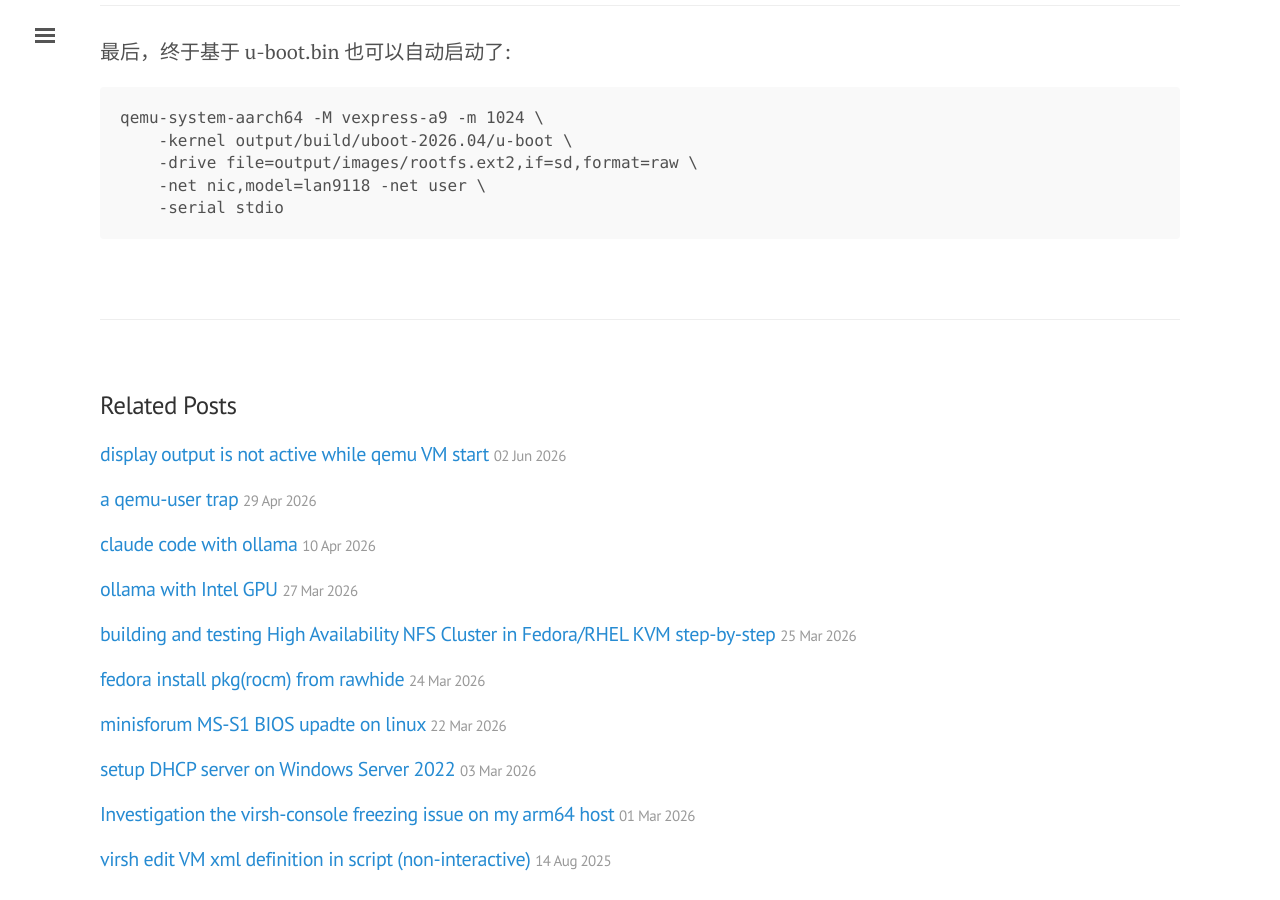
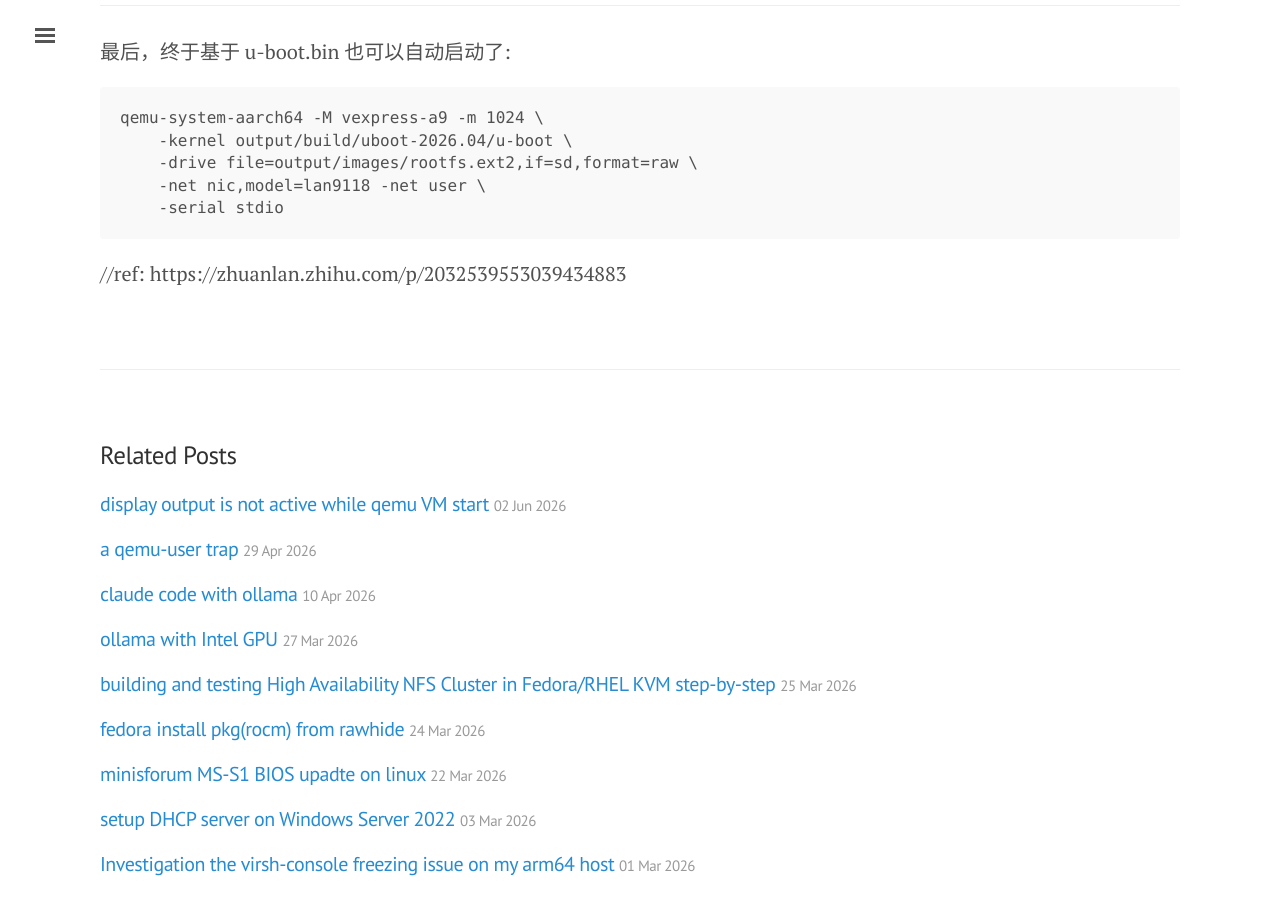
Before and after one commit to tcler/tcler.github.io, a Jekyll site: the page built from _posts/2026-06-21-vexpress-a9-in-qemu-Fedora-44.md, in a window 1280 px wide and 900 px high, scrolled down 5136 px. Built offline with Jekyll 4.4.1, drawn with Linux system fonts in a browser that asks for light colours.

Commit message:
Update 2026-06-21-vexpress-a9-in-qemu-Fedora-44.md

````diff
--- a/_posts/2026-06-21-vexpress-a9-in-qemu-Fedora-44.md
+++ b/_posts/2026-06-21-vexpress-a9-in-qemu-Fedora-44.md
@@ -175,3 +175,5 @@ qemu-system-aarch64 -M vexpress-a9 -m 1024 \
     -net nic,model=lan9118 -net user \
     -serial stdio
 ```
+
+//ref: https://zhuanlan.zhihu.com/p/2032539553039434883
````
